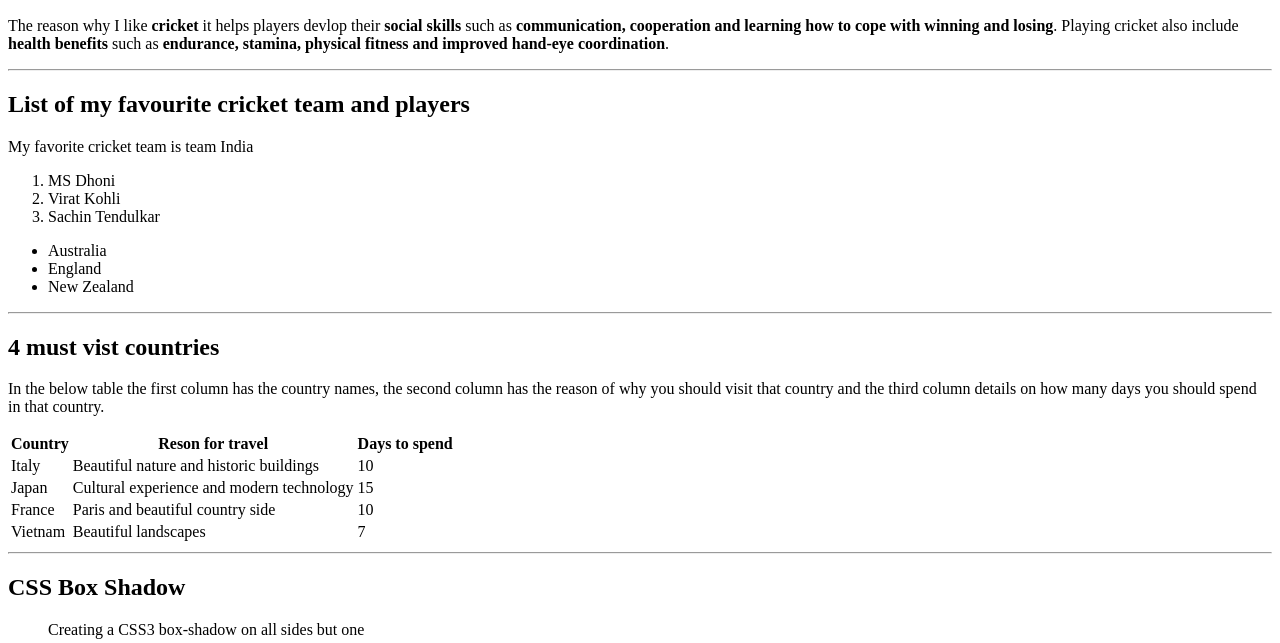
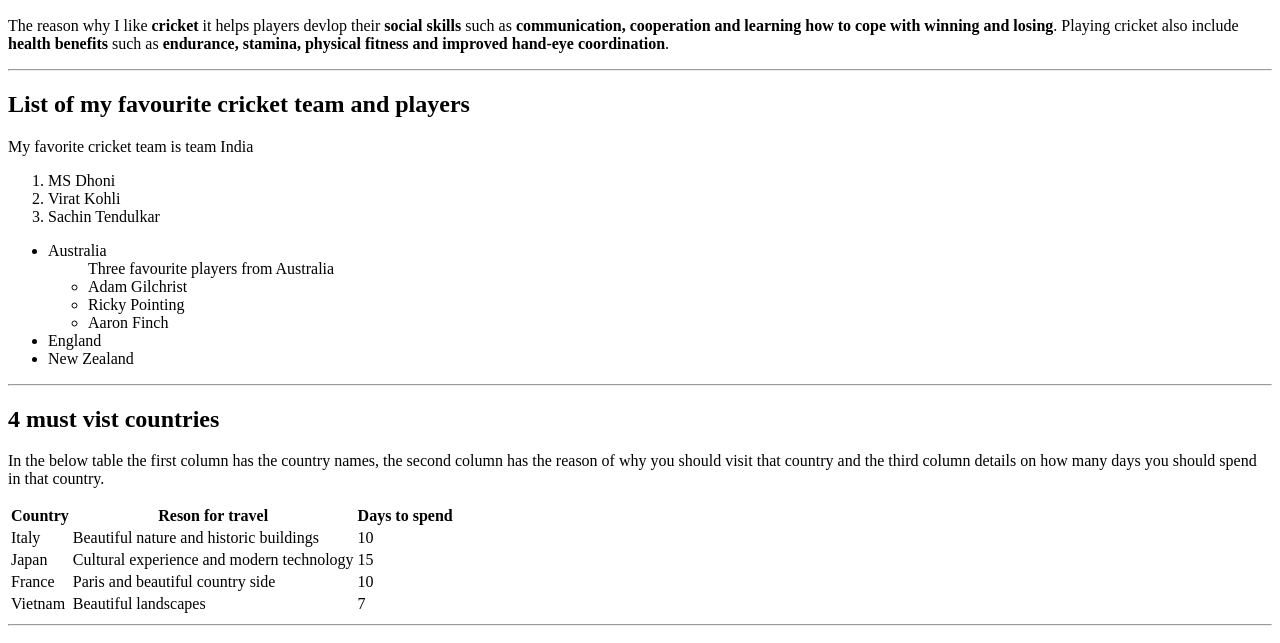
Before and after one commit to 44-563-Web-Apps-S23/44563-webapps-assignment-3-SaiDineshKopparthi, a plain HTML site: page index.html in a window 1280 px wide. Shown: the part 136-779 px from the top of the page. Drawn offline with Linux system fonts and the light colour scheme.

Commit message:
update - nested

```diff
--- a/index.html
+++ b/index.html
@@ -22,6 +22,12 @@
         </ol>
         <ul>
             <li>Australia</li>
+            <ul>
+                Three favourite players from Australia
+                <li>Adam Gilchrist</li>
+                <li>Ricky Pointing</li>
+                <li>Aaron Finch</li>
+            </ul>
             <li>England</li>
             <li>New Zealand</li>
         </ul>
```
